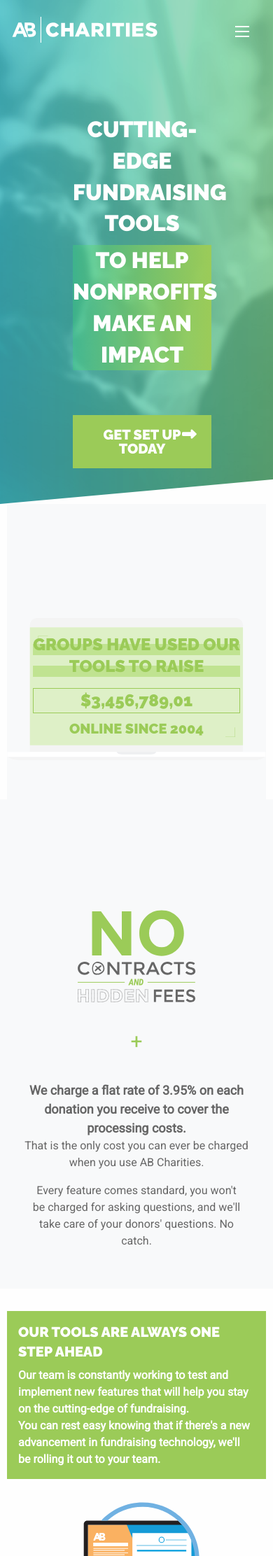
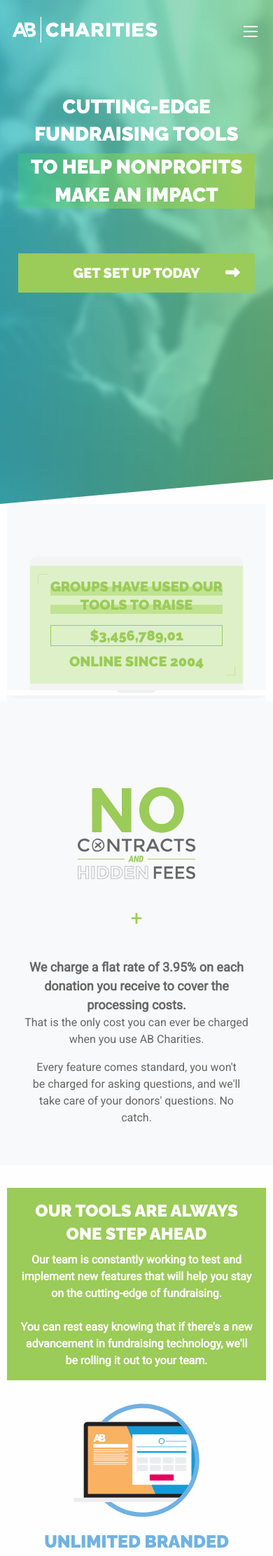
Before and after one commit to CeeNoriega/abc, a PHP site: page / in a window 390 px wide; the page is wider, and only the part inside the window is pictured. Shown: the top 2223 px of that part at 70% size. Run offline with PHP 8.4, Linux system fonts and the light colour scheme; some libraries are stand-ins or nearby versions.

Commit message:
mobile views

```diff
--- a/css/app.css
+++ b/css/app.css
@@ -128,15 +138,6 @@
 }
 
 
-@media screen and (max-width: 39.9375em) {
-  .large-laptop-header-hero {
-    height: 20.83333rem;
-    margin: auto;
-    background-color: #f8f9fa;
-  }
-}
-
-
 .large-laptop-header-content {
   color: #9BCB58;
   line-height: 3.125rem;
@@ -243,21 +236,7 @@
 }
 
 @media screen and (max-width: 39.9375em) {
-  .callout.sub-header, .callout.sub-tag {
-    width: 100%;
-  }
 
-  .callout.large {
-    text-align: center;
-  }
-
-  .top-bar {
-    padding: 1rem 0rem 0rem 1rem;
-  }
-
-  .first-mid-section {
-    margin: 0 !important;
-  }
 }
 
 .fee-section {
@@ -451,13 +435,19 @@
     margin: auto;
   }
 
-  .right .header .top,
+  /*.right .header .top,
   .right .header .middle,
   .right .header .bottom {
-    /*background: none;*/
+
+    /*max-width: 300px;*/
+  /*}*/
+  .right h2 {
+    font-size: 28px;
+  }
+  .callout.large {
     margin: auto;
+  }
 
-  }
   .callout.large h1.sub-banner {
     padding-left: 0;
     padding-top: 0;
@@ -655,20 +626,107 @@
   padding-right: 2rem;
 }
 
+/*Small Screens*/
+
 @media screen and (max-width: 39.9375em) {
+
+  .title-bar .menu-icon {
+    margin-left: 1rem;
+  }
+
+  .large-laptop-header-content {
+    line-height: 1.875rem;
+    bottom: 6rem;
+  }
+  .large-laptop-header-hero {
+    margin: auto;
+    background-color: #f8f9fa;
+    min-height: 22rem;
+  }
+  .laptop-title h1.number{
+    border: none;
+  }
+
+  .laptop-title-hero h1 {
+    font-size: 1.25rem;
+  }
+
+  .callout.sub-header, .callout.sub-tag {
+    width: 100%;
+  }
+
+  .callout.large {
+    text-align: center;
+    padding-left: 1rem;
+    padding-right: 1rem;
+  }
+
+  .callout.large h1 {
+    font-size: 1.75rem;
+  }
+
+  .top-bar {
+    padding: 1rem 0rem 0rem 1rem;
+  }
+
+  .first-mid-section, .second-mid-section {
+    margin: 0 !important;
+  }
+
+  .tools {
+    text-align: center;
+  }
+
+  .tools h2 {
+    font-size: 1.5rem;
+  }
+
+  .text-bottom {
+    text-align: center;
+    margin: auto;
+    padding: 0 0 0 0;
+  }
+
+  .column:last-child:not(:first-child), .columns:last-child:not(:first-child){
+    float: none;
+    margin: auto;
+  }
+
+  .right .header .top,
+  .right .header .middle,
+  .right .header .bottom {
+    margin: auto;
+
+  }
+  .callout.large h1.sub-banner {
+    padding-left: 0;
+    padding-top: 0;
+  }
+  .menu button {
+    font-size: .75rem;
+  }
+
+  .footer-bottom-bar .bottom-copyright {
+    text-align: center;
+  }
+
+  .right-section {
+    padding-right: 0;
+  }
+
+  .bottom-section {
+    margin-bottom: 2rem;
+  }
+  .footer-bottom-bar ul {
+    text-align: center;
+  }
   .footer-bottom-bar .bottom-links li {
     text-align: center;
   }
-}
-
-@media screen and (max-width: 39.9375em) {
   .column, .columns {
     float: none;
     /*margin-left: 2rem;*/
   }
-}
-
-@media screen and (max-width: 39.9375em) {
   .right-section {
     padding-right: 1rem;
     padding-top: 6rem;
@@ -708,13 +763,25 @@
     padding-top: .25rem;
   }
 
-  .callout.large h1 {
+  .bottom-section .header {
+    width: 80%;
+    background: none;
+    padding-bottom: 2rem;
+  }
+
+  .bottom-section .header h2 {
     font-size: 2rem;
   }
+
+  .bottom-section .header h2.top, .bottom-section .header h2.bottom {
+    background: linear-gradient(to bottom, transparent 55%, #EF8AB3 20%);
+    line-height: 1;
   }
 
-.image2 {
-  display: none;
+  .bottom-logo img {
+    max-width: 100%;
+    margin: auto;
+  }
 }
 
 @media screen and (max-width: 39.9375em) {
--- a/index.html
+++ b/index.html
@@ -14,7 +14,6 @@
 
   <body>
     <div class="row top-section">
-
       <div class="top-bar">
         <div class="top-bar-title">
           <span data-responsive-toggle="responsive-menu" data-hide-for="medium">
@@ -82,7 +81,7 @@
         <div class="callout tools">
           <h2>Our Tools Are Always One Step Ahead</h2>
           <div class="bold-tools">
-              Our team is constantly working to test and implement new features that will help you stay on the cutting-edge of fundraising.<br />
+              Our team is constantly working to test and implement new features that will help you stay on the cutting-edge of fundraising.<br /> <br />
               You can rest easy knowing that if there's a new advancement in fundraising technology, we'll be rolling it out to your team.
           </div>
         </div>
@@ -172,7 +171,8 @@
     <div class="row">
       <div class="large-12 columns bottom-section">
         <div class="header">
-          <h2>Ready To Get Started?</h2>
+          <h2 class="top">Ready To Get</h2>
+          <h2 class="bottom">Started?</h2>
         </div>
         <div class="large-12 columns text">
             <div class="text-top">
```
Also changed, not shown: other parts of css/app.css (+31 -50 lines). Lines whose indentation alone changed are shown as unchanged.
